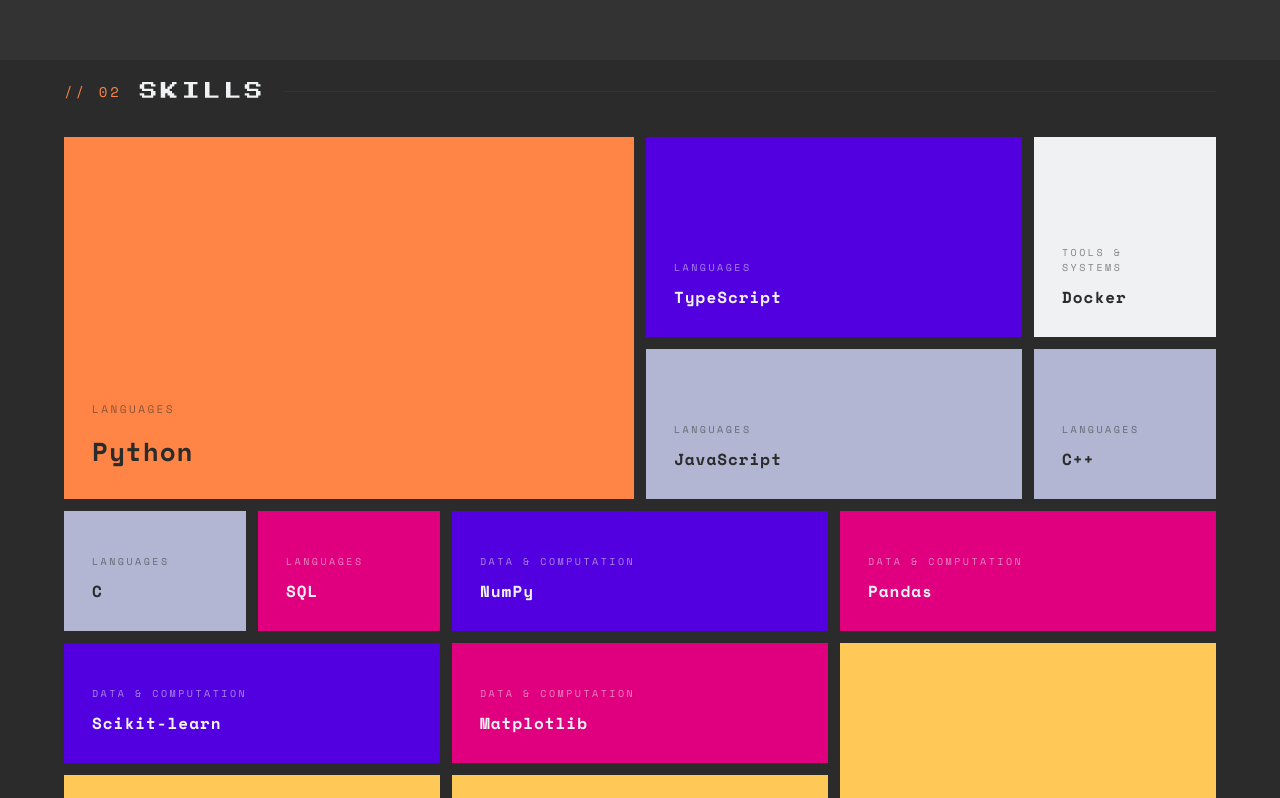
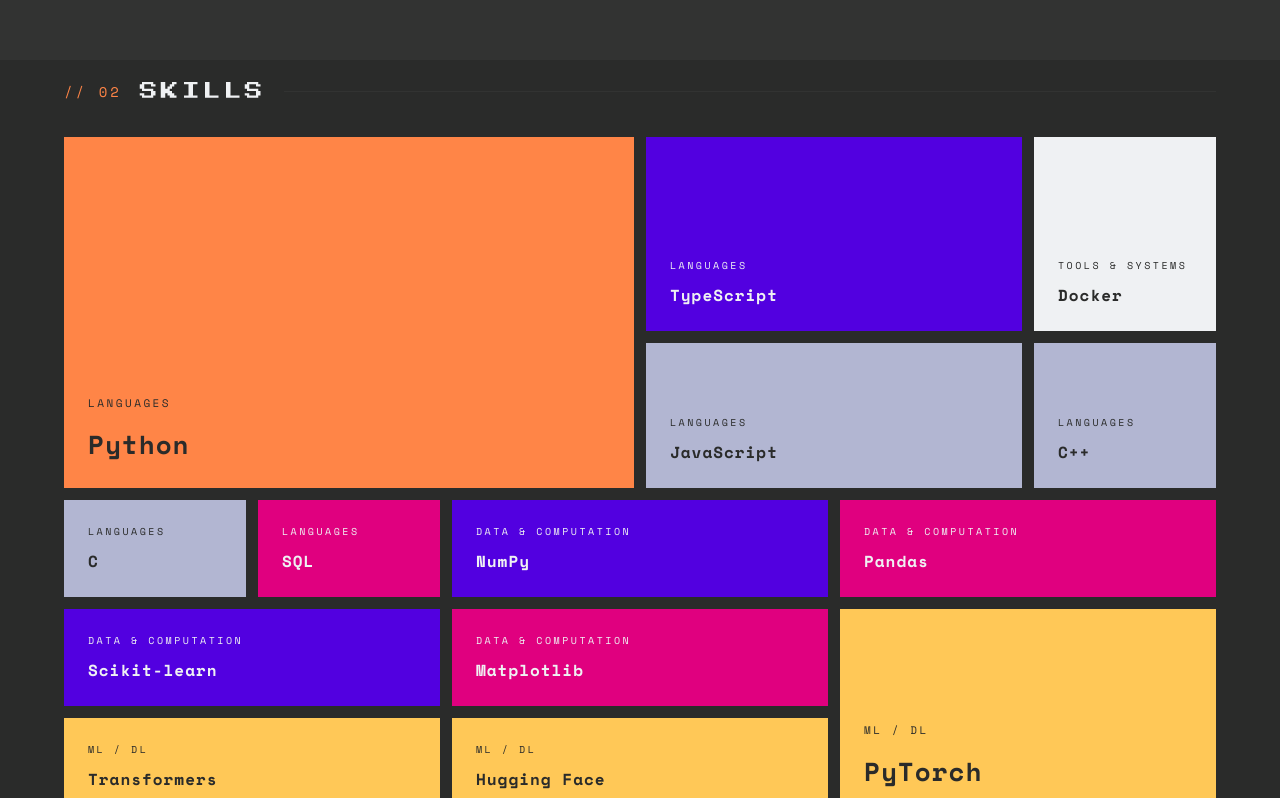
Before and after one commit to Nemesis-12/portfolio, a React (Vite) app: page / in a window 1280 px wide. Shown: the part 2340-3138 px from the top of the page. Built offline with nearby package versions, Linux system fonts and the light colour scheme.

Commit message:
mochi: revert container sizing and remove category text opacity for legibility

```diff
--- a/src/portfolio.css
+++ b/src/portfolio.css
@@ -213,7 +213,7 @@
   /* ─── SKILLS ──── */
   #skills{width:100%;padding:0;position:relative}
   .skills-head{display:flex;align-items:center;gap:18px;margin-bottom:32px}
-  .bento{padding:0 5vw;display:grid;grid-template-columns:repeat(6,1fr);grid-template-rows:2fr 1.5fr 1.2fr 1.2fr 1.2fr 1.2fr 0.8fr;gap:12px;flex:1;
+  .bento{padding:0 5vw;display:grid;grid-template-columns:repeat(6,1fr);grid-template-rows:2fr 1.5fr 1fr 1fr 1fr 1fr 0.6fr;gap:12px;flex:1;
     grid-template-areas:
       "py py py js js dk"
       "py py py re re cc"
@@ -222,10 +222,10 @@
       "tr tr gt gt fl fl"
       "mn lx an jp nx nx"
       "pal pal pal pal pal pal";}
-  .bi{padding:28px;display:flex;flex-direction:column;justify-content:flex-end;overflow:hidden;position:relative;opacity:0;transform:translateY(30px) scale(.94);transition:opacity .7s var(--ease),transform .7s var(--ease),filter .2s ease}
+  .bi{padding:24px;display:flex;flex-direction:column;justify-content:flex-end;overflow:hidden;position:relative;opacity:0;transform:translateY(30px) scale(.94);transition:opacity .7s var(--ease),transform .7s var(--ease),filter .2s ease}
   .bi.in{opacity:1;transform:none}
   .bi:hover{filter:brightness(1.1)}
-  .bi-cat{font-size:10px;letter-spacing:2.5px;margin-bottom:10px;color:inherit;opacity:.55}
+  .bi-cat{font-size:10px;letter-spacing:2.5px;margin-bottom:10px;color:inherit}
   .bi-name{font-size:16px;font-weight:700;letter-spacing:1px}
   .bi-lg .bi-name{font-size:26px}
   .bi-lg .bi-cat{font-size:11px;margin-bottom:14px}
```
